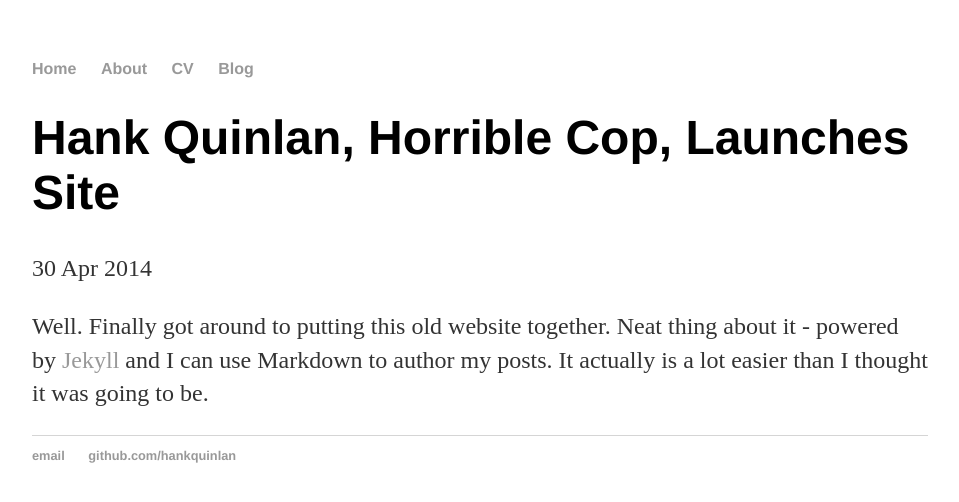
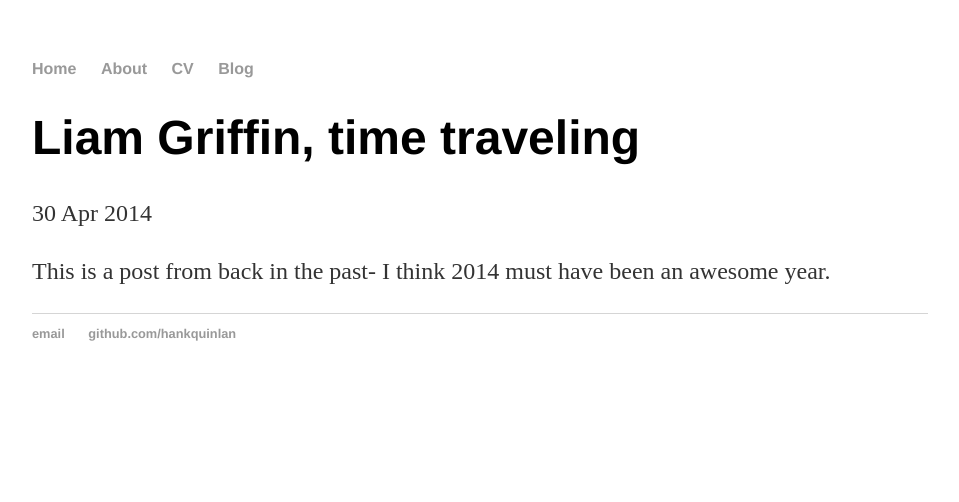
Before and after one commit to liamgriffintest/liamgriffintest.github.io, a Jekyll site: the page built from _posts/2014-04-30-hank-quinlan-site-launched.md, in a window 1280 px wide. Shown: the top 502 px of the page, without its empty margins (160-1119 px from the left). Built offline with Jekyll 4.4.1, drawn with Linux system fonts in a browser that asks for light colours.

Commit message:
updating site

```diff
--- a/_posts/2014-04-30-hank-quinlan-site-launched.md
+++ b/_posts/2014-04-30-hank-quinlan-site-launched.md
@@ -1,7 +1,7 @@
 ---
 layout: post
-title: "Hank Quinlan, Horrible Cop, Launches Site"
+title: "Liam Griffin, time traveling"
 date: 2014-04-30
 ---
 
-Well. Finally got around to putting this old website together. Neat thing about it - powered by [Jekyll](http://jekyllrb.com) and I can use Markdown to author my posts. It actually is a lot easier than I thought it was going to be.
+This is a post from back in the past- I think 2014 must have been an awesome year.
--- a/index.html
+++ b/index.html
@@ -1,8 +1,8 @@
 ---
 layout: default
-title: Hank Quinlan, Horrible Cop
+title: Liam Griffin, Portfolio Site
 ---
 <div class="blurb">
 	<h1>Hi there, I'm Liam Griffin!</h1>
-	<p>I'm best known as the horrible cop from <em>A Touch of Evil</em> Don't trust me. <a href="/about">Read more about my life...</a></p>
+	This is my portfolio site, which I expect to be amazing.
 </div><!-- /.blurb -->
```
Also changed, not shown: _posts/day-in-dublin.md (added, +9 -0 lines).
